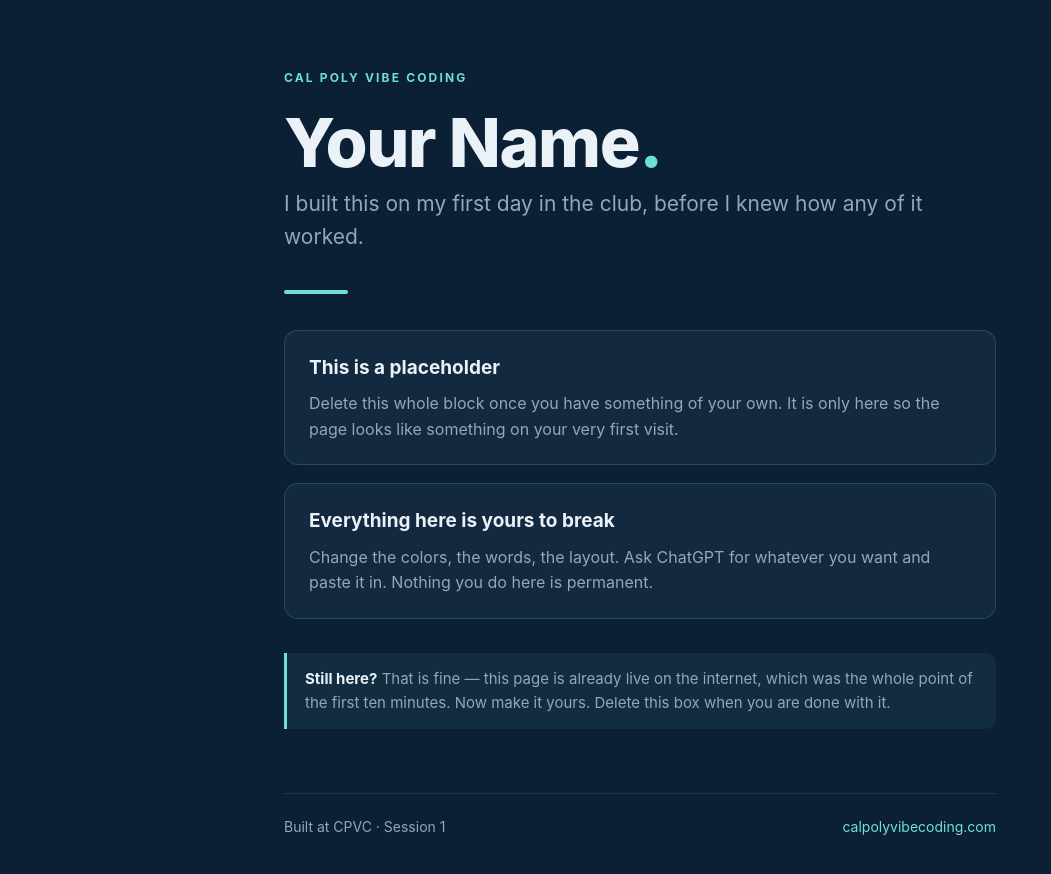
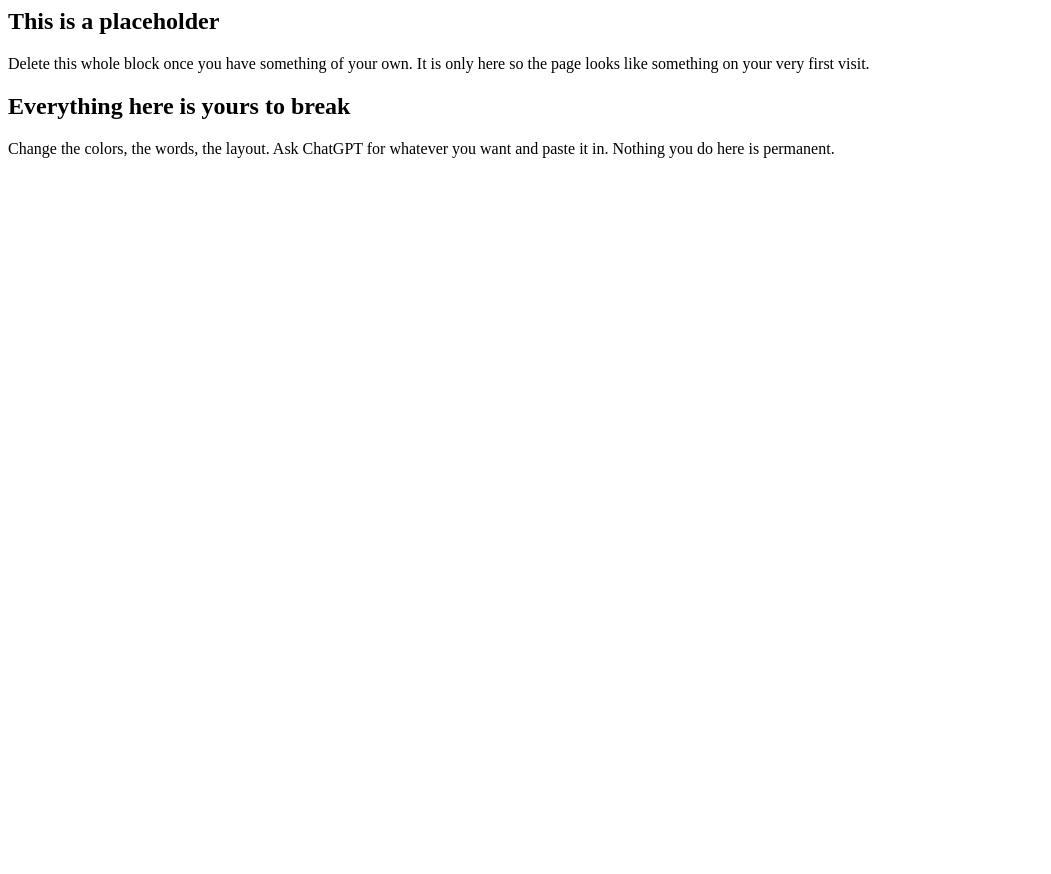
Before and after one commit to ODelalla/cpvc-starter, a plain HTML site: page index.html in a window 1280 px wide. Shown: the whole page, without its empty margins (0-1051 px from the left). After the commit the page ends 800 px from the top, so only its background shows below. Drawn offline with Linux system fonts and the light colour scheme.

Commit message:
Update index.html

```diff
--- a/index.html
+++ b/index.html
@@ -1,104 +1,3 @@
-<!--
-  ===========================================================
-  CPVC STARTER PAGE  —  read this bit, it's short
-  ===========================================================
-
-  This file IS your website. When you save (commit) it, your
-  live site updates about a minute later. Refresh to see it.
-
-  You cannot permanently break anything. Every version is
-  saved, and an officer can undo any change in 10 seconds.
-
-  TWO WAYS TO USE WHAT CHATGPT GIVES YOU:
-
-  1) If ChatGPT gave you a WHOLE PAGE — the answer starts with
-     <!DOCTYPE html> — then select everything in this file,
-     delete it, and paste theirs in. That is normal and fine.
-
-  2) If ChatGPT gave you a PIECE — a section, a form, a list —
-     paste it between the two marked lines further down.
-
-  First thing to change: your name, on line ~118.
-  ===========================================================
--->
-<!DOCTYPE html>
-<html lang="en">
-<head>
-<meta charset="utf-8">
-<meta name="viewport" content="width=device-width, initial-scale=1">
-<title>My CPVC Site</title>
-<style>
-  :root{
-    --navy:#0B1F35;
-    --navy-soft:#12293F;
-    --teal:#6EE0D2;
-    --ink:#EAF1F7;
-    --mute:#93A7B8;
-    --line:#1E3A52;
-  }
-  *{box-sizing:border-box;}
-  body{
-    margin:0;
-    background:var(--navy);
-    color:var(--ink);
-    font-family:-apple-system,BlinkMacSystemFont,"Segoe UI",Inter,Helvetica,Arial,sans-serif;
-    line-height:1.6;
-    -webkit-font-smoothing:antialiased;
-  }
-  .wrap{max-width:760px;margin:0 auto;padding:64px 24px 96px;}
-  .badge{
-    display:inline-block;
-    font-size:12px;letter-spacing:.18em;text-transform:uppercase;
-    color:var(--teal);font-weight:700;margin-bottom:20px;
-  }
-  h1{
-    font-size:clamp(38px,8vw,68px);
-    line-height:1.05;margin:0 0 8px;font-weight:800;letter-spacing:-.02em;
-  }
-  h1 .dot{color:var(--teal);}
-  .tagline{font-size:clamp(17px,3vw,21px);color:var(--mute);margin:0 0 36px;max-width:52ch;}
-  .rule{width:64px;height:4px;background:var(--teal);border-radius:2px;margin:0 0 36px;}
-  .card{
-    background:var(--navy-soft);
-    border:1px solid rgba(110,224,210,.18);
-    border-radius:14px;
-    padding:22px 24px;
-    margin:0 0 18px;
-  }
-  .card h2{margin:0 0 8px;font-size:19px;font-weight:700;}
-  .card p{margin:0;color:var(--mute);font-size:16px;}
-  .hint{
-    border-left:3px solid var(--teal);
-    background:rgba(110,224,210,.07);
-    padding:14px 18px;border-radius:0 10px 10px 0;
-    color:var(--mute);font-size:15px;margin:34px 0 0;
-  }
-  .hint strong{color:var(--ink);}
-  footer{
-    margin-top:64px;padding-top:22px;
-    border-top:1px solid rgba(255,255,255,.09);
-    color:var(--mute);font-size:14px;
-    display:flex;justify-content:space-between;gap:16px;flex-wrap:wrap;
-  }
-  a{color:var(--teal);text-decoration:none;}
-  a:hover{text-decoration:underline;}
-  @media (max-width:520px){ .wrap{padding:44px 20px 72px;} }
-</style>
-</head>
-<body>
-<div class="wrap">
-
-  <!-- ↓↓↓ CHANGE YOUR NAME HERE ↓↓↓ -->
-  <span class="badge">Cal Poly Vibe Coding</span>
-  <h1>Your Name<span class="dot">.</span></h1>
-  <p class="tagline">
-    I built this on my first day in the club, before I knew how any of it worked.
-  </p>
-  <!-- ↑↑↑ CHANGE YOUR NAME HERE ↑↑↑ -->
-
-  <div class="rule"></div>
-
-
   <!-- ========================================================= -->
   <!-- ⬇⬇⬇  PASTE WHAT CHATGPT GIVES YOU BELOW THIS LINE  ⬇⬇⬇  -->
   <!-- ========================================================= -->
@@ -116,19 +15,3 @@
   <!-- ========================================================= -->
   <!-- ⬆⬆⬆  PASTE WHAT CHATGPT GIVES YOU ABOVE THIS LINE  ⬆⬆⬆  -->
   <!-- ========================================================= -->
-
-
-  <div class="hint">
-    <strong>Still here?</strong> That is fine — this page is already live on the internet,
-    which was the whole point of the first ten minutes. Now make it yours.
-    Delete this box when you are done with it.
-  </div>
-
-  <footer>
-    <span>Built at CPVC · Session 1</span>
-    <span><a href="https://calpolyvibecoding.com">calpolyvibecoding.com</a></span>
-  </footer>
-
-</div>
-</body>
-</html>
```
